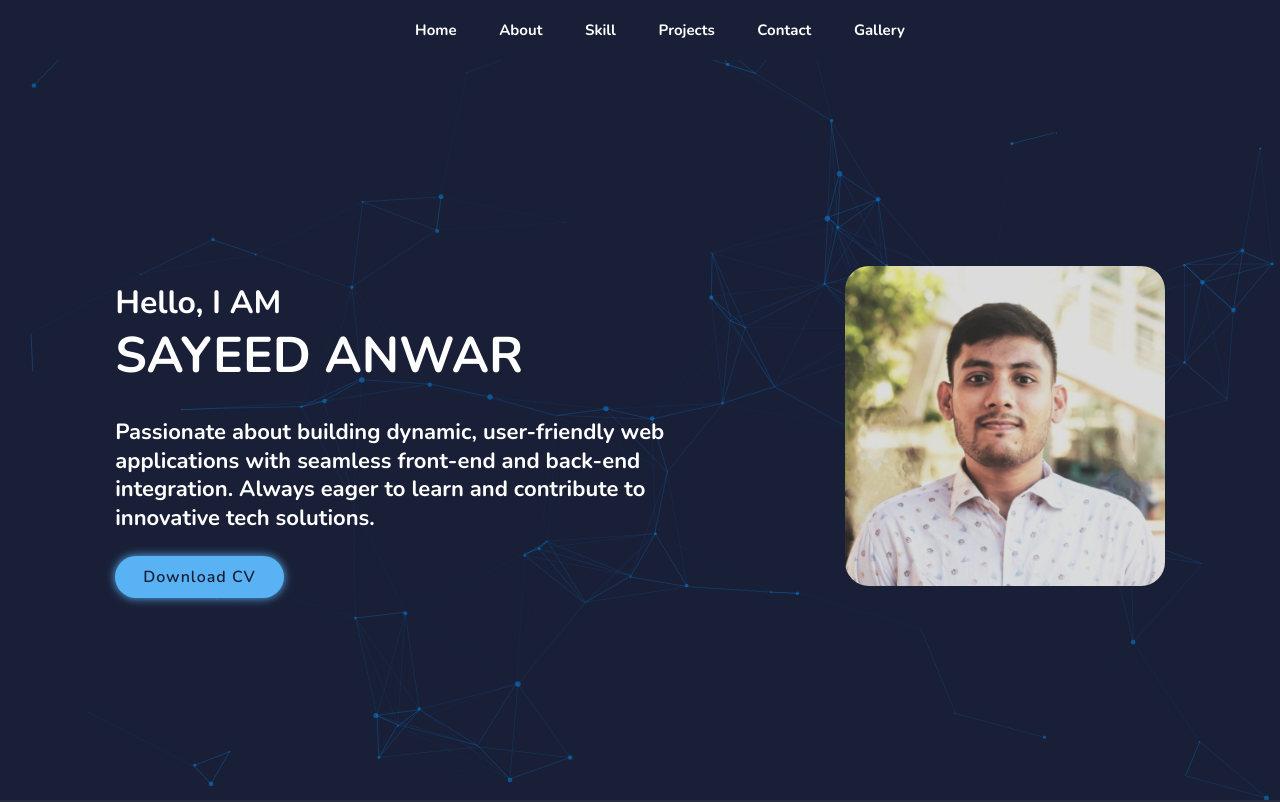
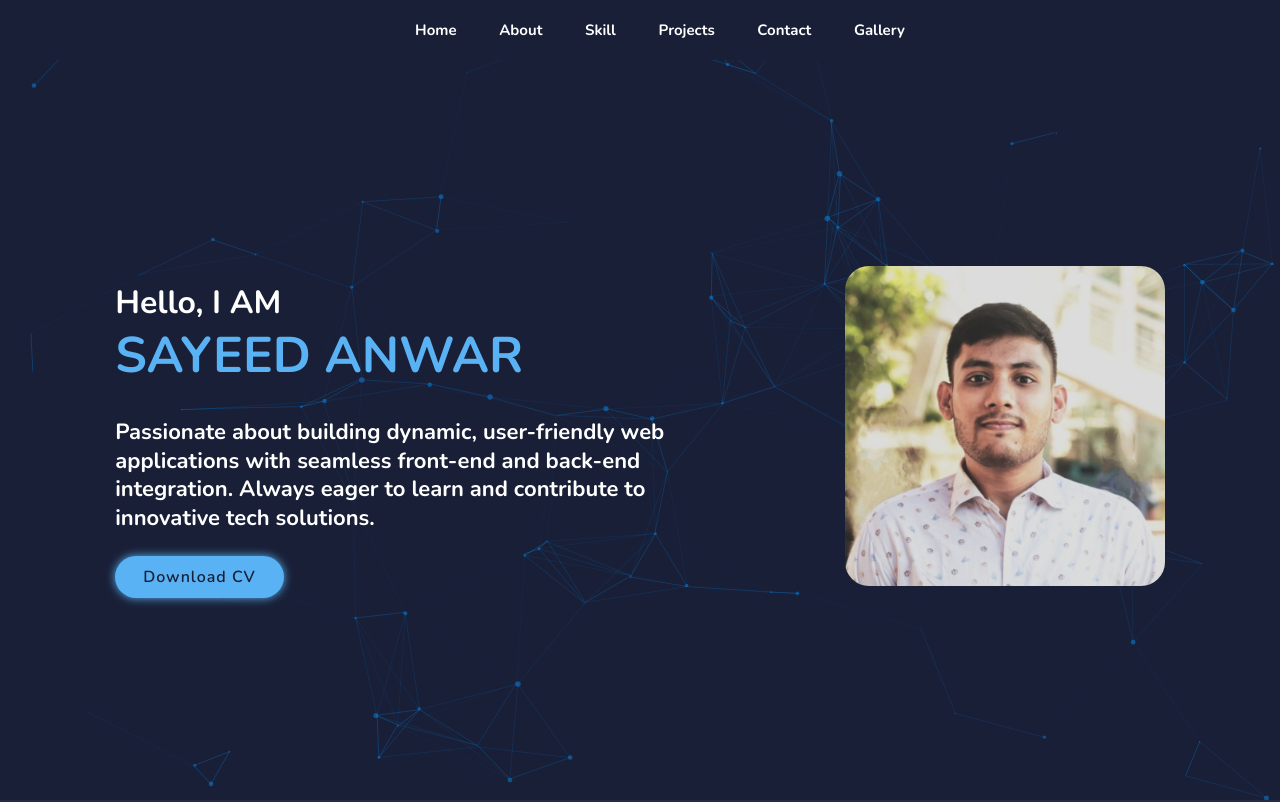
Before and after one commit to iamharryda/My_portfolio, a plain HTML site: page index.html in a window 1280 px wide. Shown: the top 802 px of the page. Drawn offline with nearby package versions, Linux system fonts and the light colour scheme.

Commit message:
added favicon and color changed

```diff
--- a/index.html
+++ b/index.html
@@ -5,6 +5,7 @@
     <meta name="viewport" content="width=device-width, initial-scale=1.0">
     <link rel="stylesheet" href="https://cdnjs.cloudflare.com/ajax/libs/font-awesome/6.7.2/css/all.min.css" integrity="sha512-Evv84Mr4kqVGRNSgIGL/F/aIDqQb7xQ2vcrdIwxfjThSH8CSR7PBEakCr51Ck+w+/U6swU2Im1vVX0SVk9ABhg==" crossorigin="anonymous" referrerpolicy="no-referrer" />
     <script src="https://cdnjs.cloudflare.com/ajax/libs/particles.js/2.0.0/particles.min.js"></script>
+    <link rel="shortcut icon" href="photo/Group 3@2x.png" type="image/x-icon">
     <title>Sayeed Anwar</title>
     <link rel="stylesheet" href="stylesheet.css">
 </head>
--- a/stylesheet.css
+++ b/stylesheet.css
@@ -466,6 +466,7 @@ footer-icon a:hover{
     font-weight: 700;
     line-height: 1.3;
     margin-bottom: 3rem;
+    color: #59B2F3;
 }
 
 /* Media Query for Medium Devices (Tablets) */
```
Also changed, not shown: photo/Group 3@2x.png (added).
